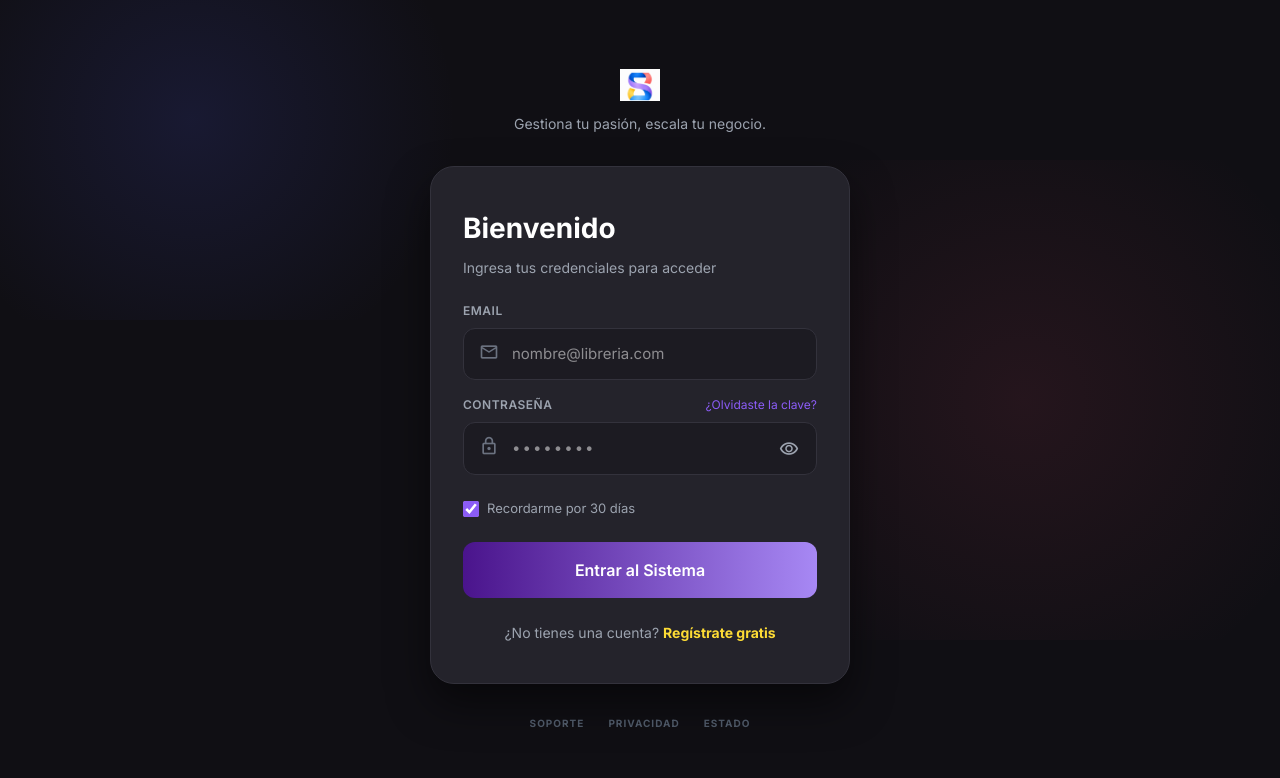
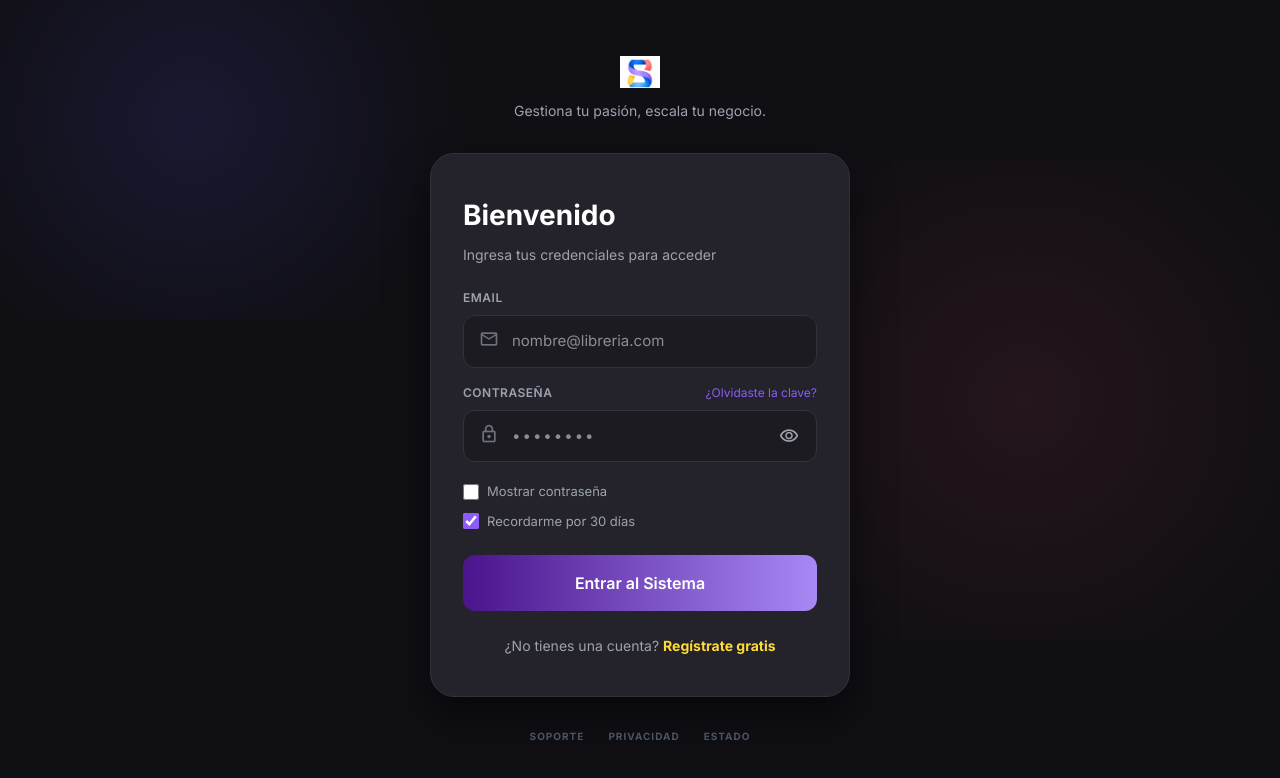
Before and after one commit to Quokka-JOne/SIGEL-PROYECT, a React (Vite) app in the folder frontend/: page /auth in a window 1280 px wide. Shown: the top 778 px of the page. Built offline with nearby package versions, Linux system fonts and the light colour scheme; no server answers.

Commit message:
feat: add checkbox 'Mostrar contraseña' matching checkbox styling in login and register forms

```diff
--- a/frontend/src/pages/AuthPage.tsx
+++ b/frontend/src/pages/AuthPage.tsx
@@ -223,10 +223,27 @@ export const AuthPage: React.FC = () => {
                 </div>
               </div>
 
-              <label style={{ display: 'flex', alignItems: 'center', gap: 8, marginTop: 8, cursor: 'pointer' }}>
-                <input type="checkbox" checked={rememberDevice} onChange={e => setRememberDevice(e.target.checked)} style={{ accentColor: '#8b5cf6', width: 16, height: 16 }} />
-                <span style={{ fontSize: 13, color: '#9ca3af' }}>Recordarme por 30 días</span>
-              </label>
+              <div style={{ display: 'flex', flexDirection: 'column', gap: 10, marginTop: 4 }}>
+                <label style={{ display: 'flex', alignItems: 'center', gap: 8, cursor: 'pointer', userSelect: 'none' }}>
+                  <input
+                    type="checkbox"
+                    checked={showLoginPassword}
+                    onChange={e => setShowLoginPassword(e.target.checked)}
+                    style={{ accentColor: '#8b5cf6', width: 16, height: 16, cursor: 'pointer' }}
+                  />
+                  <span style={{ fontSize: 13, color: '#9ca3af' }}>Mostrar contraseña</span>
+                </label>
+
+                <label style={{ display: 'flex', alignItems: 'center', gap: 8, cursor: 'pointer', userSelect: 'none' }}>
+                  <input
+                    type="checkbox"
+                    checked={rememberDevice}
+                    onChange={e => setRememberDevice(e.target.checked)}
+                    style={{ accentColor: '#8b5cf6', width: 16, height: 16, cursor: 'pointer' }}
+                  />
+                  <span style={{ fontSize: 13, color: '#9ca3af' }}>Recordarme por 30 días</span>
+                </label>
+              </div>
 
               <button disabled={loading} style={{ width: '100%', padding: 16, borderRadius: 12, background: 'linear-gradient(90deg, #4A148C, #A788F4)', color: '#fff', fontSize: 16, fontWeight: 600, border: 'none', cursor: 'pointer', marginTop: 8 }}>
                 {loading ? 'Cargando...' : 'Entrar al Sistema'}
@@ -398,6 +415,15 @@ export const AuthPage: React.FC = () => {
                       </span>
                     </button>
                   </div>
+                  <label style={{ display: 'flex', alignItems: 'center', gap: 8, marginTop: 8, cursor: 'pointer', userSelect: 'none' }}>
+                    <input
+                      type="checkbox"
+                      checked={showRegPassword}
+                      onChange={e => setShowRegPassword(e.target.checked)}
+                      style={{ accentColor: '#8b5cf6', width: 16, height: 16, cursor: 'pointer' }}
+                    />
+                    <span style={{ fontSize: 13, color: '#9ca3af' }}>Mostrar contraseña</span>
+                  </label>
                 </div>
 
                 <div style={{ background: 'rgba(167, 136, 244, 0.08)', border: '1px solid rgba(167, 136, 244, 0.2)', padding: '12px 16px', borderRadius: 12, fontSize: 13, color: '#c4b5fd' }}>
```
